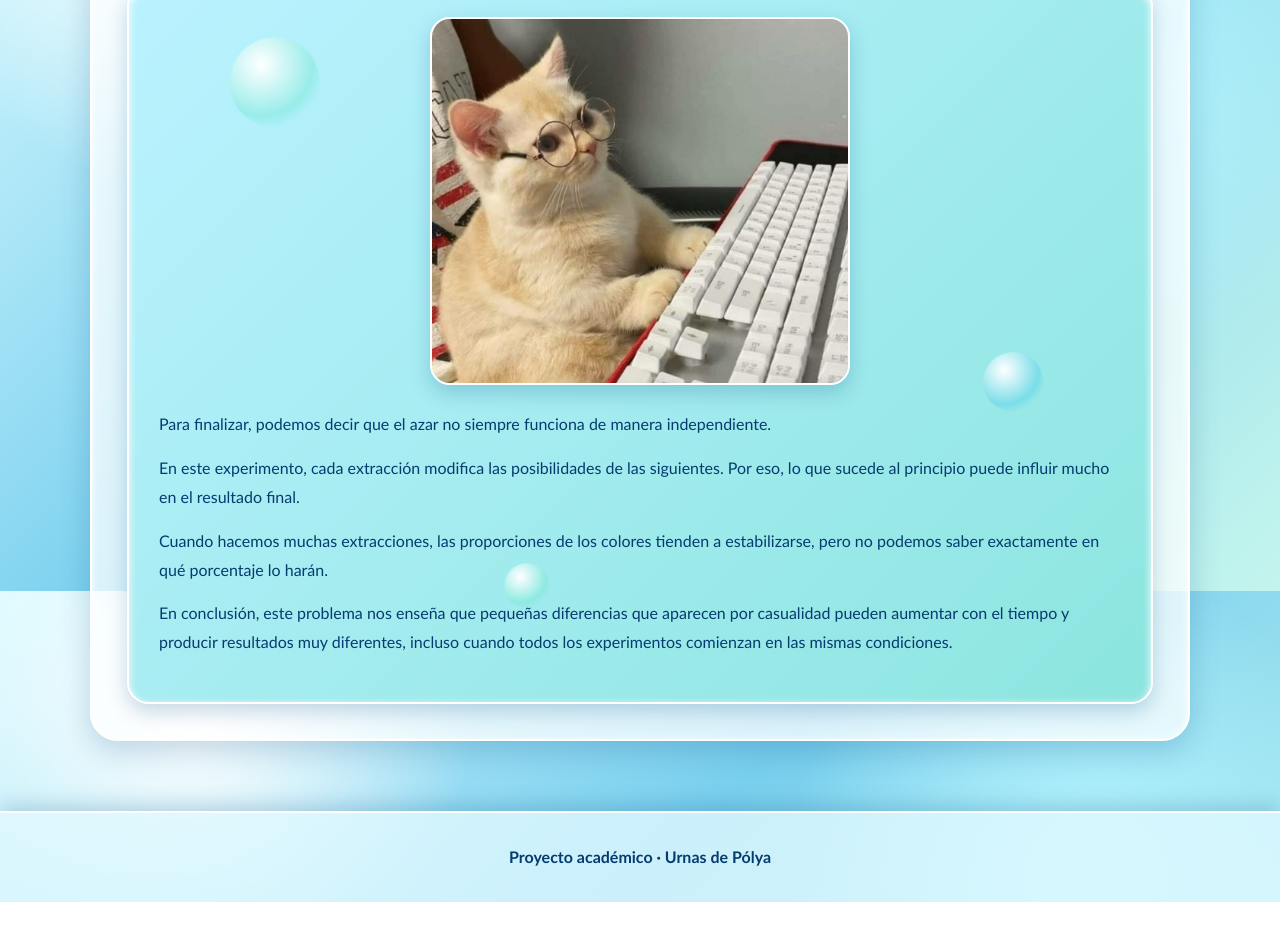
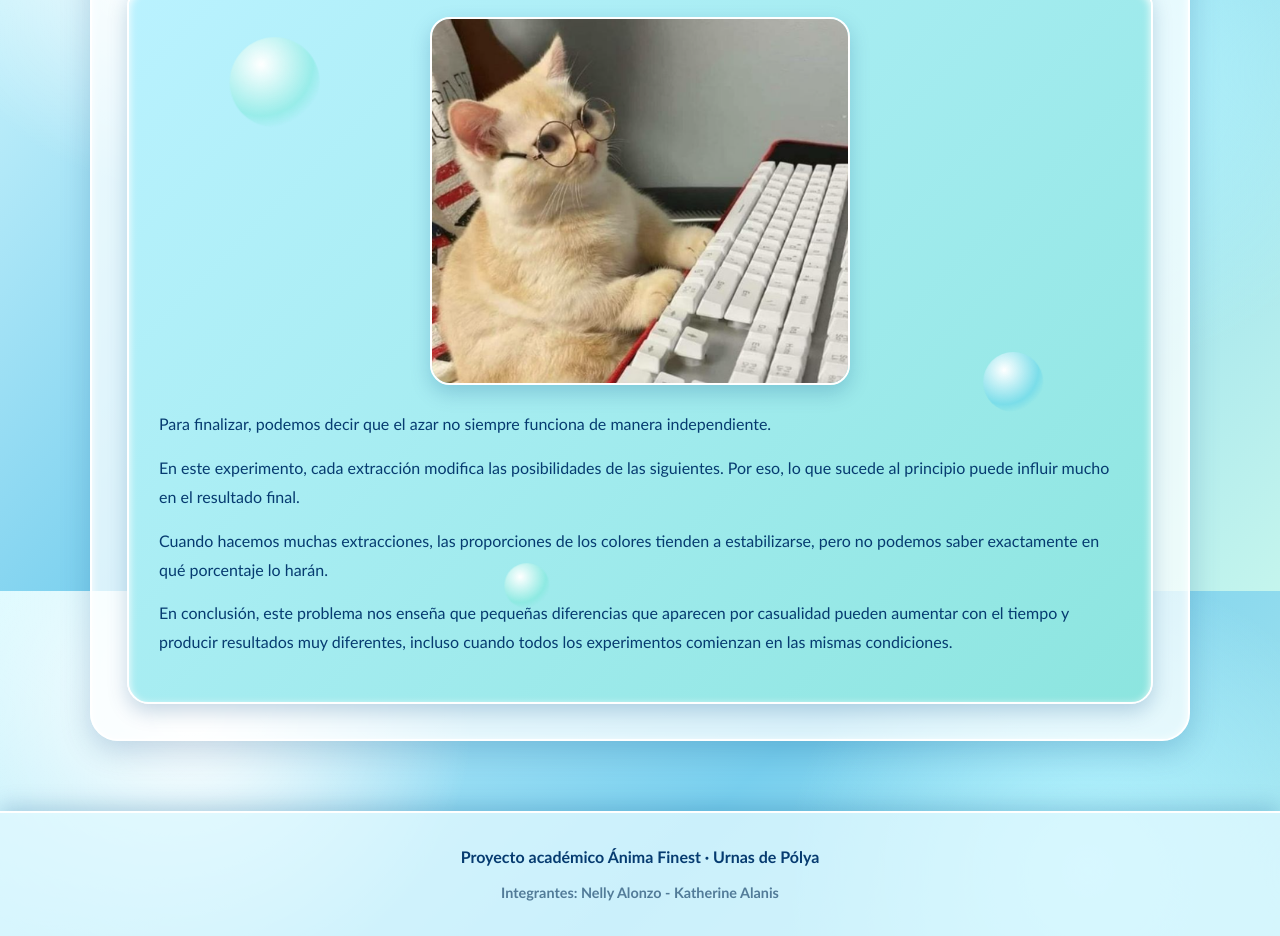
Before and after one commit to marualo/urnas-de-polya, a plain HTML site: page index.html in a window 1280 px wide. Shown: the part 5809-6745 px from the top of the page. Before the commit the page ends 6711 px from the top, so only its background shows below. Drawn offline with Linux system fonts and the light colour scheme.

Commit message:
Se agregan los integrantes del equipo

```diff
--- a/css/styles.css
+++ b/css/styles.css
@@ -995,6 +995,14 @@ footer p {
     font-weight: bold;
 }
 
+/* INTEGRANTES DEL PROYECTO */
+
+.footer-equipo {
+    margin-top: 8px;
+    font-size: 0.9rem;
+    color: var(--texto-suave);
+    text-align: center;
+}
 
 /* =========================================
    10. ANIMACIONES
--- a/index.html
+++ b/index.html
@@ -185,7 +185,10 @@
     <!-- PIE DE PÁGINA -->
     <footer>
 
-        <p>Proyecto académico · Urnas de Pólya</p>
+        <p>Proyecto académico Ánima Finest · Urnas de Pólya</p>
+        <p class="footer-equipo">
+            Integrantes: Nelly Alonzo - Katherine Alanis
+        </p>
 
     </footer>
 
```
